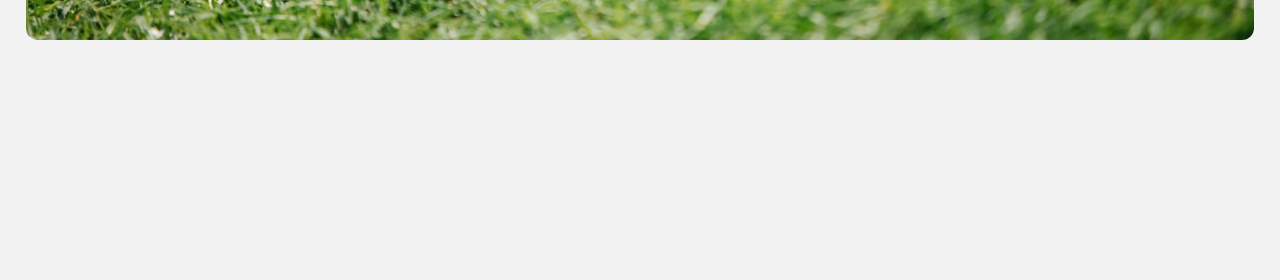
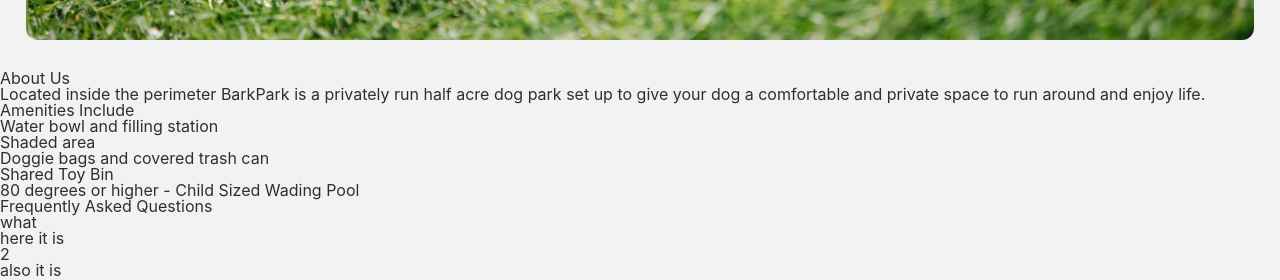
Before and after one commit to lfrendahl/barkpark, a React (Vite) app: page / in a window 1280 px wide. Shown: the part 572-852 px from the top of the page. Before the commit the page ends 800 px from the top, so only its background shows below. Built offline with nearby package versions, Linux system fonts and the light colour scheme; a web font is replaced by a local one.

Commit message:
added faq, question componenet, about us componenet

```diff
--- a/src/App.jsx
+++ b/src/App.jsx
@@ -3,6 +3,8 @@ import Header from './components/Header'
 import PopupComponent from './components/PopupComponent'
 import Hero from './components/Hero'
 import Image from './components/Image'
+import AboutUs from './components/AboutUs'
+import FAQ from './components/FAQ'
 import './App.css'
 
 function App() {
@@ -15,6 +17,8 @@ function App() {
       <Hero />
       <Image src='/ball-thin.jpg'
              location='flex-center' />
+      <AboutUs />
+      <FAQ />
        </>
   )
 }
--- /dev/null
+++ b/src/components/FAQ.jsx
@@ -0,0 +1,14 @@
+import React from 'react'
+import Question from './Question'
+
+export default function FAQ() {
+    return (
+        <div>
+            <h2>Frequently Asked Questions</h2>
+            <Question question='what'
+                      answer='here it is' />
+            <Question question='2'
+                      answer='also it is' />
+        </div>
+    )
+}
--- /dev/null
+++ b/src/components/Question.jsx
@@ -0,0 +1,10 @@
+import React from 'react'
+
+export default function Question(props) {
+    return (
+        <>
+        <h2>{props.question}</h2>
+        <h3>{props.answer}</h3>
+        </>
+    )
+}
```
